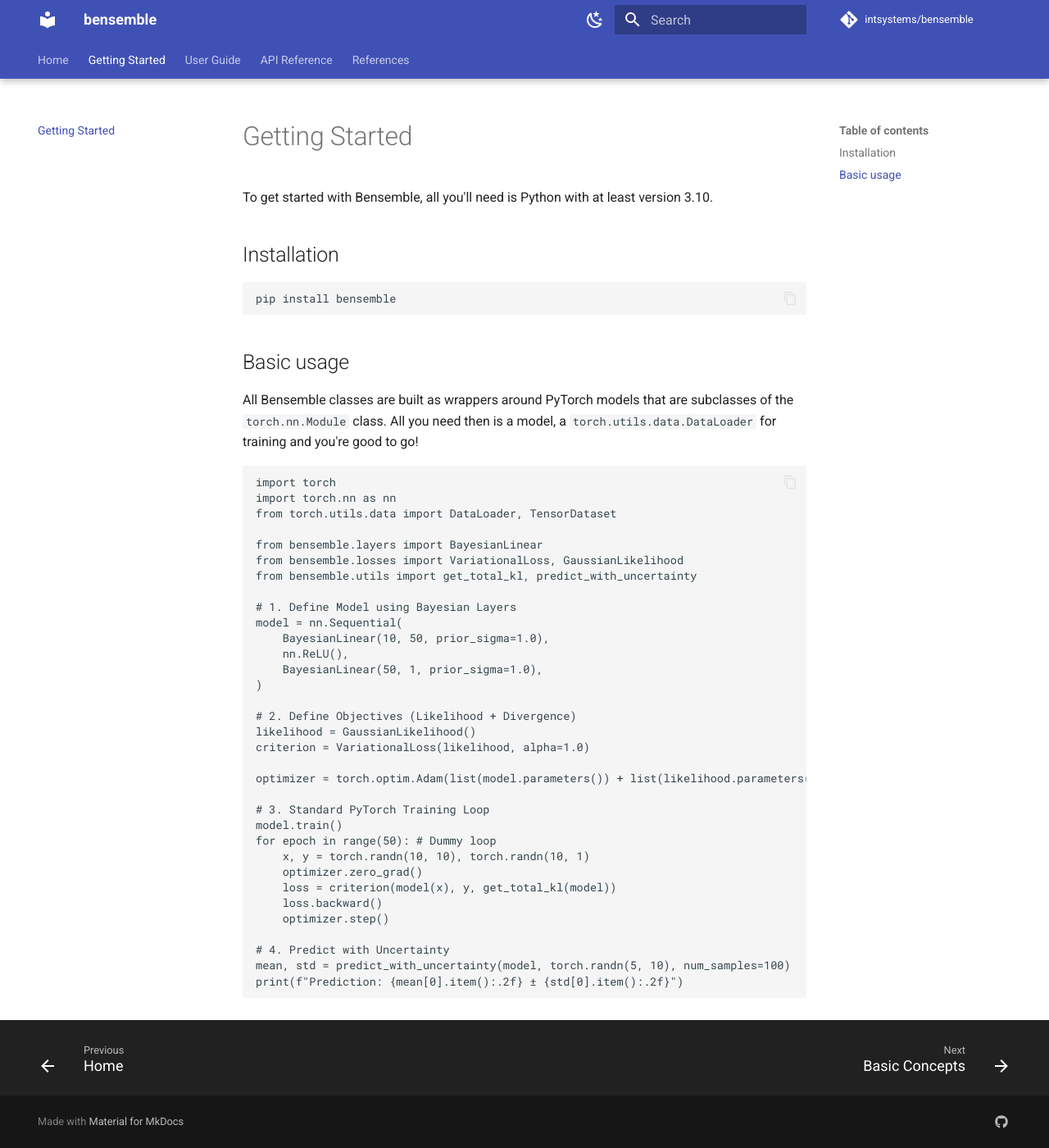
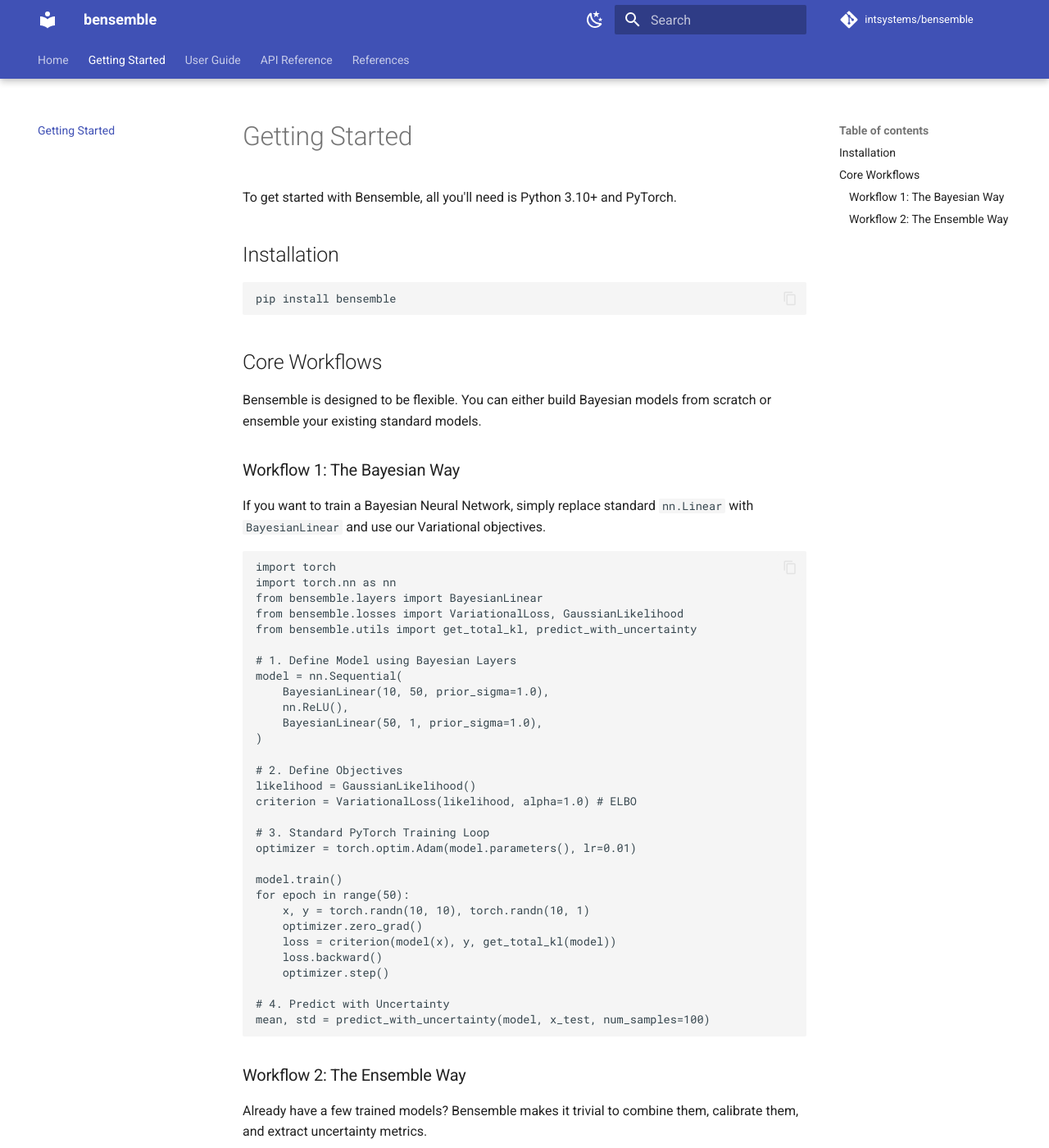
Before and after one commit to intsystems/bensemble, an MkDocs documentation site: the page built from docs/docs/getting-started.md, in a window 1280 px wide and 1400 px high. Shown: the whole window at 82% size. Built offline with MkDocs 1.6.1 and Material for MkDocs 9.7.7, drawn with Linux system fonts in a browser that asks for light colours; comment, search, counter and statistics services are not loaded; some of the changed text lies outside the part shown.

Commit message:
docs: update getting-started

````diff
--- a/docs/docs/getting-started.md
+++ b/docs/docs/getting-started.md
@@ -1,6 +1,6 @@
 # Getting Started
 
-To get started with Bensemble, all you'll need is Python with at least version 3.10.
+To get started with Bensemble, all you'll need is Python 3.10+ and PyTorch.
 
 ## Installation
 
@@ -8,15 +8,17 @@
 pip install bensemble
 ```
 
-## Basic usage
+## Core Workflows
 
-All Bensemble classes are built as wrappers around PyTorch models that are subclasses of the `torch.nn.Module` class. All you need then is a model, a `torch.utils.data.DataLoader` for training and you're good to go!
+Bensemble is designed to be flexible. You can either build Bayesian models from scratch or ensemble your existing standard models.
+
+### Workflow 1: The Bayesian Way
+
+If you want to train a Bayesian Neural Network, simply replace standard `nn.Linear` with `BayesianLinear` and use our Variational objectives.
 
 ```python
 import torch
 import torch.nn as nn
-from torch.utils.data import DataLoader, TensorDataset
-
 from bensemble.layers import BayesianLinear
 from bensemble.losses import VariationalLoss, GaussianLikelihood
 from bensemble.utils import get_total_kl, predict_with_uncertainty
@@ -28,15 +30,15 @@
     BayesianLinear(50, 1, prior_sigma=1.0),
 )
 
-# 2. Define Objectives (Likelihood + Divergence)
+# 2. Define Objectives
 likelihood = GaussianLikelihood()
-criterion = VariationalLoss(likelihood, alpha=1.0)
-
-optimizer = torch.optim.Adam(list(model.parameters()) + list(likelihood.parameters()), lr=0.01)
+criterion = VariationalLoss(likelihood, alpha=1.0) # ELBO
 
 # 3. Standard PyTorch Training Loop
+optimizer = torch.optim.Adam(model.parameters(), lr=0.01)
+
 model.train()
-for epoch in range(50): # Dummy loop
+for epoch in range(50):
     x, y = torch.randn(10, 10), torch.randn(10, 1)
     optimizer.zero_grad()
     loss = criterion(model(x), y, get_total_kl(model))
@@ -44,6 +46,26 @@
     optimizer.step()
 
 # 4. Predict with Uncertainty
-mean, std = predict_with_uncertainty(model, torch.randn(5, 10), num_samples=100)
-print(f"Prediction: {mean[0].item():.2f} ± {std[0].item():.2f}")
+mean, std = predict_with_uncertainty(model, x_test, num_samples=100)
 ```
+
+### Workflow 2: The Ensemble Way
+
+Already have a few trained models? Bensemble makes it trivial to combine them, calibrate them, and extract uncertainty metrics.
+
+```python
+from bensemble.core.ensemble import Ensemble
+from bensemble.uncertainty import decompose_classification_uncertainty
+
+# 1. Wrap your standard trained models into an Ensemble
+# models = [model1, model2, model3, ...]
+ensemble = Ensemble.from_models(models)
+
+# 2. Get standardized member predictions [M, Batch, Classes]
+member_preds = ensemble.predict_members(x_test)
+probs = torch.softmax(member_preds, dim=-1)
+
+# 3. Decompose Uncertainty
+total, aleatoric, epistemic = decompose_classification_uncertainty(probs)
+print(f"Epistemic uncertainty: {epistemic.mean()}")
+```
````
